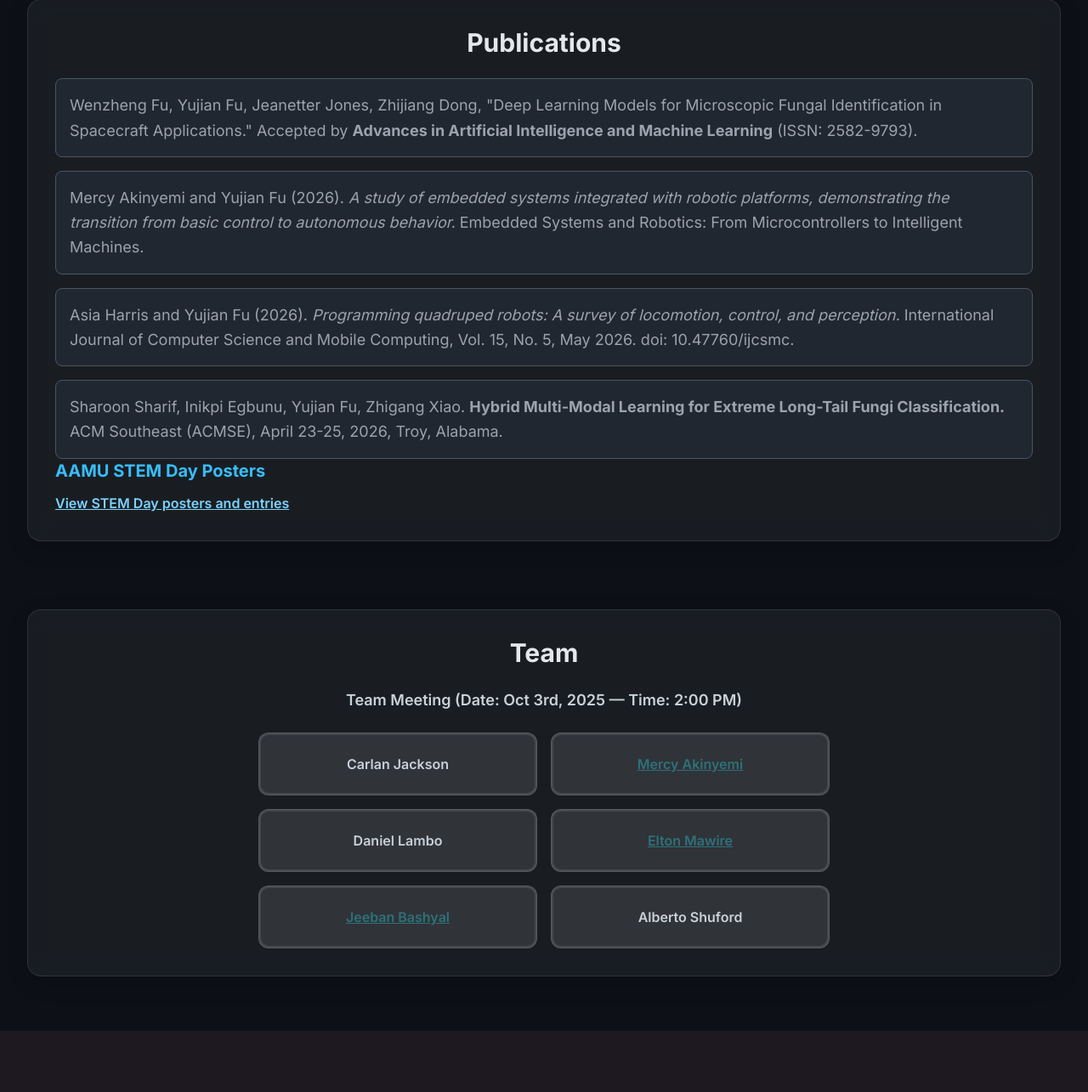
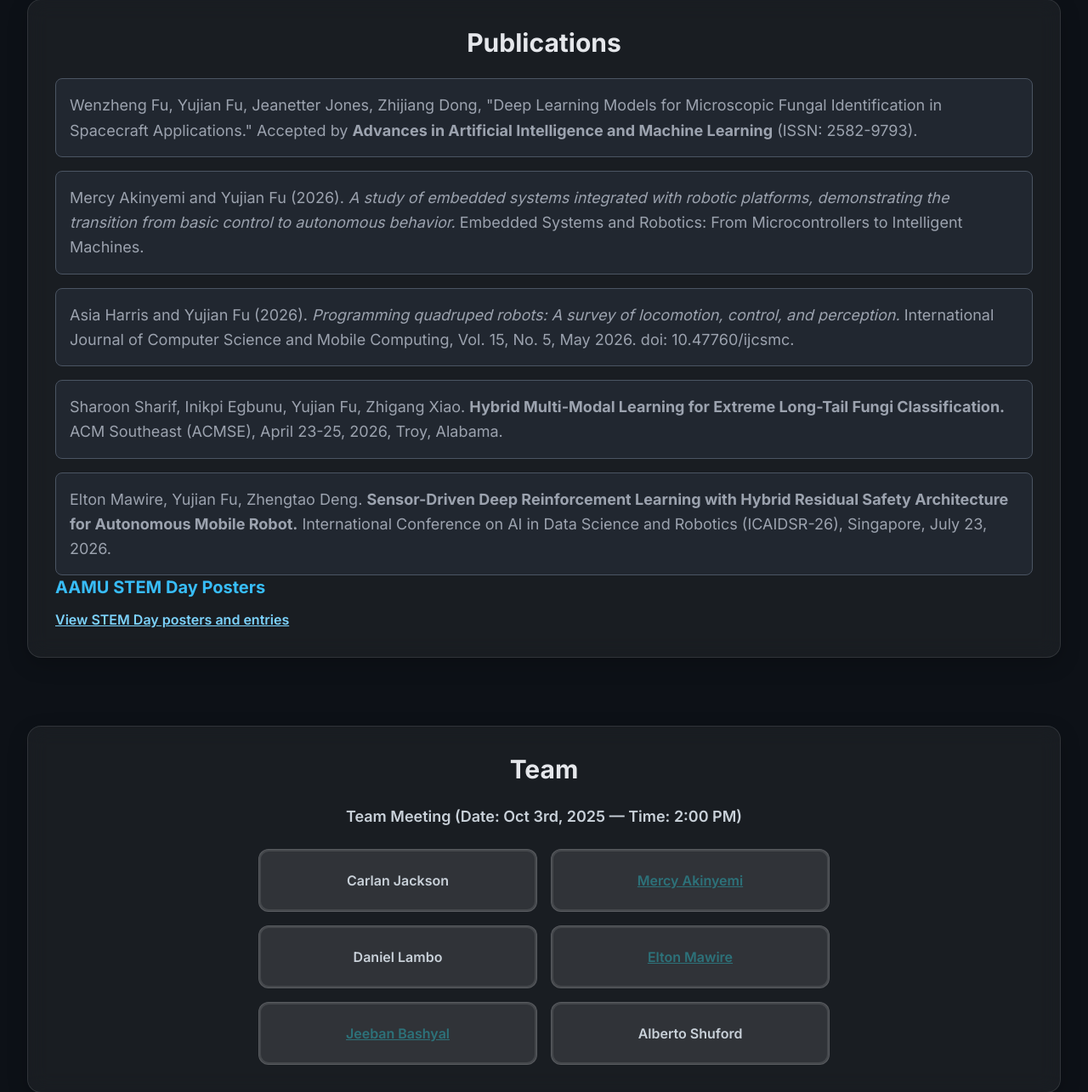
Before and after one commit to Dipin-D/Dr.Fu-s-Portfolio, a Django app: page /researchprojects/project1/ in a window 1280 px wide. Shown: the part 2403-3688 px from the top of the page at 85% size. Before the commit the page ends 3616 px from the top, so only its background shows below. Run offline with Django 4.2, Linux system fonts and the light colour scheme; some libraries are stand-ins or nearby versions.

Commit message:
publication update

```diff
--- a/main/templates/researchprojects/project1.html
+++ b/main/templates/researchprojects/project1.html
@@ -178,6 +178,11 @@
                     <div class="bg-gray-700 bg-opacity-30 p-4 rounded-lg border border-gray-600 hover:border-[#2d727a] transition-colors duration-300">
                         <p class="text-lg text-gray-400 leading-relaxed">
                             Sharoon Sharif, Inikpi Egbunu, Yujian Fu, Zhigang Xiao. <strong>Hybrid Multi-Modal Learning for Extreme Long-Tail Fungi Classification.</strong> ACM Southeast (ACMSE), April 23-25, 2026, Troy, Alabama.
+                        </p>
+                    </div>
+                    <div class="bg-gray-700 bg-opacity-30 p-4 rounded-lg border border-gray-600 hover:border-[#2d727a] transition-colors duration-300">
+                        <p class="text-lg text-gray-400 leading-relaxed">
+                            Elton Mawire, Yujian Fu, Zhengtao Deng. <strong>Sensor-Driven Deep Reinforcement Learning with Hybrid Residual Safety Architecture for Autonomous Mobile Robot.</strong> International Conference on AI in Data Science and Robotics (ICAIDSR-26), Singapore, July 23, 2026.
                         </p>
                     </div>
                 </div>
```
